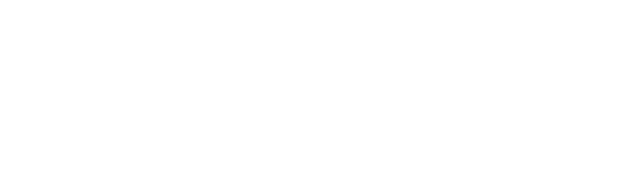
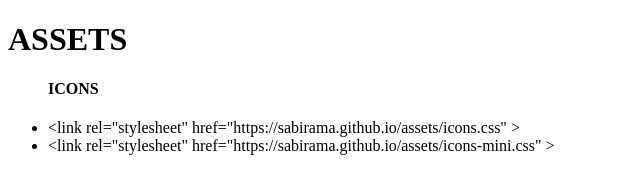
Before and after one commit to sabirama/assets, a plain HTML site: page index.html in a window 1280 px wide. Shown: the whole page, without its empty margins (0-640 px from the left). Drawn offline with Linux system fonts and the light colour scheme.

Commit message:
icons-mini.css

```diff
--- a/index.html
+++ b/index.html
@@ -4,9 +4,16 @@
     <meta charset="UTF-8">
     <meta name="viewport" content="width=device-width, initial-scale=1.0">
     <title>Icons</title>
-    <link rel="stylesheet" href="style.css">
+    <link rel="stylesheet" href="https://sabirama.github.io/assets/icons.css">
 </head>
 <body>
-
+    <div>
+        <h1>ASSETS</h1>
+        <ul>
+            <h4>ICONS</h4>
+            <li>&lt;link rel="stylesheet" href="https://sabirama.github.io/assets/icons.css" &gt;</li>
+            <li>&lt;link rel="stylesheet" href="https://sabirama.github.io/assets/icons-mini.css" &gt;</li>
+        </ul>
+    </div>
 </body>
 </html>
```
Also changed, not shown: icons-mini.css (added, +1 -0 lines).
